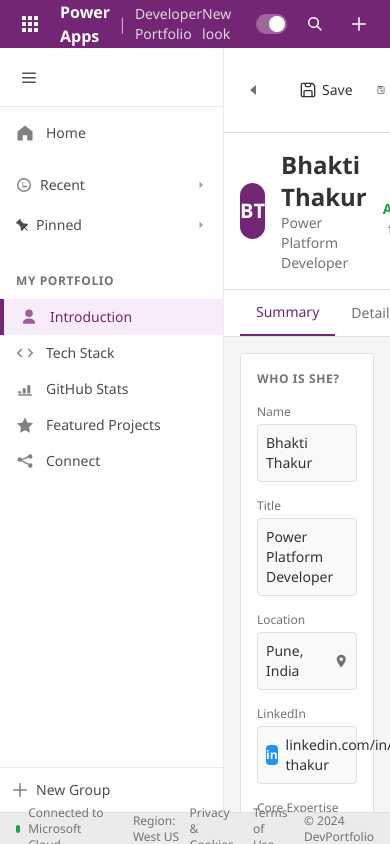
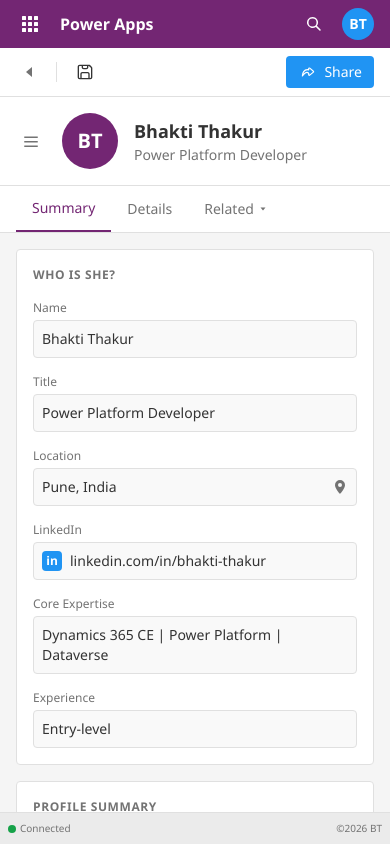
Before and after one commit to bhakti-thakur/Portfolio, a React (Vite) app: page / in a window 390 px wide. Built offline with nearby package versions, Linux system fonts and the light colour scheme.

Commit message:
Added mobile responsiveness

```diff
--- a/src/components/PowerFooter.tsx
+++ b/src/components/PowerFooter.tsx
@@ -1,15 +1,16 @@
 const PowerFooter = () => {
   return (
-    <footer className="h-8 bg-muted border-t border-border flex items-center justify-between px-4 text-xs text-muted-foreground">
-      <div className="flex items-center gap-2">
+    <footer className="h-8 bg-muted border-t border-border flex items-center justify-between px-2 sm:px-4 text-[10px] sm:text-xs text-muted-foreground">
+      <div className="flex items-center gap-1 sm:gap-2">
         <div className="w-2 h-2 rounded-full bg-success"></div>
-        <span>Connected to Microsoft Cloud</span>
-        <span className="mx-2">Region: West US</span>
+        <span className="hidden sm:inline">Connected to Microsoft Cloud</span>
+        <span className="sm:hidden">Connected</span>
+        <span className="hidden md:inline mx-2">Region: West US</span>
       </div>
-      <div className="flex items-center gap-4">
-        <span>Privacy & Cookies</span>
-        <span>Terms of Use</span>
-        <span>© 2024 DevPortfolio</span>
+      <div className="flex items-center gap-2 sm:gap-4">
+        <span className="hidden md:inline">Privacy & Cookies</span>
+        <span className="hidden sm:inline">Terms of Use</span>
+        <span>©2026 BT</span>
       </div>
     </footer>
   );
--- a/src/components/PowerHeader.tsx
+++ b/src/components/PowerHeader.tsx
@@ -19,14 +19,14 @@
 
         <div className="flex items-center gap-2">
           <span className="font-semibold">Power Apps</span>
-          <span className="opacity-60">|</span>
-          <span className="text-sm opacity-80">Developer Portfolio</span>
+          <span className="opacity-60 hidden sm:inline">|</span>
+          <span className="text-sm opacity-80 hidden sm:inline">Developer Portfolio</span>
         </div>
       </div>
 
       <div className="flex items-center gap-3">
         {/* New look toggle */}
-        <div className="flex items-center gap-2 text-sm">
+        <div className="hidden md:flex items-center gap-2 text-sm">
           <span className="opacity-80">New look</span>
           <div className="w-10 h-5 bg-primary-foreground/30 rounded-full relative">
             <div className="absolute right-0.5 top-0.5 w-4 h-4 bg-primary-foreground rounded-full"></div>
@@ -39,22 +39,22 @@
             <path d="M6.5 1a5.5 5.5 0 014.383 8.823l3.647 3.647a.75.75 0 01-1.06 1.06l-3.647-3.647A5.5 5.5 0 116.5 1zm0 1.5a4 4 0 100 8 4 4 0 000-8z"/>
           </svg>
         </button>
-        <button className="p-2 hover:bg-primary-foreground/10 rounded">
+        <button className="hidden sm:block p-2 hover:bg-primary-foreground/10 rounded">
           <svg width="16" height="16" viewBox="0 0 16 16" fill="currentColor">
             <path d="M8 1a.75.75 0 01.75.75v5.5h5.5a.75.75 0 010 1.5h-5.5v5.5a.75.75 0 01-1.5 0v-5.5h-5.5a.75.75 0 010-1.5h5.5v-5.5A.75.75 0 018 1z"/>
           </svg>
         </button>
-        <button className="p-2 hover:bg-primary-foreground/10 rounded">
+        <button className="hidden md:block p-2 hover:bg-primary-foreground/10 rounded">
           <svg width="16" height="16" viewBox="0 0 16 16" fill="currentColor">
             <path d="M1.75 3a.75.75 0 000 1.5h12.5a.75.75 0 000-1.5H1.75zm2 4a.75.75 0 000 1.5h8.5a.75.75 0 000-1.5h-8.5zm2 4a.75.75 0 000 1.5h4.5a.75.75 0 000-1.5h-4.5z"/>
           </svg>
         </button>
-        <button className="p-2 hover:bg-primary-foreground/10 rounded">
+        <button className="hidden lg:block p-2 hover:bg-primary-foreground/10 rounded">
           <svg width="16" height="16" viewBox="0 0 16 16" fill="currentColor">
             <path d="M8 4.5a1.5 1.5 0 110 3 1.5 1.5 0 010-3zM8 9.5a1.5 1.5 0 110 3 1.5 1.5 0 010-3zM8 0a1.5 1.5 0 110 3 1.5 1.5 0 010-3z"/>
           </svg>
         </button>
-        <button className="p-2 hover:bg-primary-foreground/10 rounded">
+        <button className="hidden lg:block p-2 hover:bg-primary-foreground/10 rounded">
           <svg width="16" height="16" viewBox="0 0 16 16" fill="currentColor">
             <path d="M8 0a8 8 0 100 16A8 8 0 008 0zm0 1.5a6.5 6.5 0 110 13 6.5 6.5 0 010-13zM8 5a.75.75 0 01.75.75v3.5a.75.75 0 01-1.5 0v-3.5A.75.75 0 018 5zm0 7a1 1 0 100-2 1 1 0 000 2z"/>
           </svg>
--- a/src/components/PowerSidebar.tsx
+++ b/src/components/PowerSidebar.tsx
@@ -1,9 +1,10 @@
 interface PowerSidebarProps {
   activeSection: string;
   onNavigate: (section: string) => void;
+  onMenuClick?: () => void;
 }
 
-const PowerSidebar = ({ activeSection, onNavigate }: PowerSidebarProps) => {
+const PowerSidebar = ({ activeSection, onNavigate, onMenuClick }: PowerSidebarProps) => {
   const menuItems = [
     { id: "home", label: "Home", icon: "home" },
   ];
@@ -63,7 +64,7 @@
     <aside className="w-56 bg-sidebar border-r border-sidebar-border flex flex-col">
       {/* Menu button */}
       <div className="p-3 border-b border-sidebar-border">
-        <button className="p-2 hover:bg-muted rounded">
+        <button onClick={onMenuClick} className="p-2 hover:bg-muted rounded">
           <svg width="18" height="18" viewBox="0 0 18 18" fill="currentColor" className="text-sidebar-foreground">
             <path d="M2.25 4.5h13.5v1.5H2.25v-1.5zm0 4.5h13.5v1.5H2.25V9zm0 4.5h13.5v1.5H2.25v-1.5z"/>
           </svg>
--- a/src/components/PowerToolbar.tsx
+++ b/src/components/PowerToolbar.tsx
@@ -1,9 +1,44 @@
+import { useState } from "react";
+
 interface PowerToolbarProps {
   title: string;
   subtitle?: string;
+  onMenuClick?: () => void;
 }
 
-const PowerToolbar = ({ title, subtitle }: PowerToolbarProps) => {
+const PowerToolbar = ({ title, subtitle, onMenuClick }: PowerToolbarProps) => {
+  const [shareText, setShareText] = useState("Share");
+
+  const handleShare = async () => {
+    const url = window.location.href;
+    const shareData = {
+      title: "Bhakti Thakur - Power Platform Developer",
+      text: "Check out my developer portfolio",
+      url: url,
+    };
+
+    try {
+      // Check if Web Share API is available (mobile)
+      if (navigator.share && /Android|iPhone|iPad|iPod/i.test(navigator.userAgent)) {
+        await navigator.share(shareData);
+        // Still copy to clipboard as backup
+        await navigator.clipboard.writeText(url);
+      } else {
+        // Desktop: just copy to clipboard
+        await navigator.clipboard.writeText(url);
+      }
+
+      // Show feedback
+      setShareText("Copied");
+      setTimeout(() => setShareText("Share"), 2000);
+    } catch (err) {
+      // Fallback if share is cancelled or clipboard fails
+      if (err instanceof Error && err.name !== 'AbortError') {
+        console.error('Share failed:', err);
+      }
+    }
+  };
+
   return (
     <div className="bg-card border-b border-border">
       {/* Action bar */}
@@ -19,10 +54,10 @@
           <svg width="16" height="16" viewBox="0 0 24 24" fill="currentColor" xmlns="http://www.w3.org/2000/svg">
             <path fill-rule="evenodd" clip-rule="evenodd" d="M18.1716 1C18.702 1 19.2107 1.21071 19.5858 1.58579L22.4142 4.41421C22.7893 4.78929 23 5.29799 23 5.82843V20C23 21.6569 21.6569 23 20 23H4C2.34315 23 1 21.6569 1 20V4C1 2.34315 2.34315 1 4 1H18.1716ZM4 3C3.44772 3 3 3.44772 3 4V20C3 20.5523 3.44772 21 4 21L5 21L5 15C5 13.3431 6.34315 12 8 12L16 12C17.6569 12 19 13.3431 19 15V21H20C20.5523 21 21 20.5523 21 20V6.82843C21 6.29799 20.7893 5.78929 20.4142 5.41421L18.5858 3.58579C18.2107 3.21071 17.702 3 17.1716 3H17V5C17 6.65685 15.6569 8 14 8H10C8.34315 8 7 6.65685 7 5V3H4ZM17 21V15C17 14.4477 16.5523 14 16 14L8 14C7.44772 14 7 14.4477 7 15L7 21L17 21ZM9 3H15V5C15 5.55228 14.5523 6 14 6H10C9.44772 6 9 5.55228 9 5V3Z" fill="currentColor"/>
           </svg>
-          Save
+          <span className="hidden sm:inline">Save</span>
         </button>
 
-        <button className="flex items-center gap-1.5 px-2 py-1 text-sm text-foreground hover:bg-muted rounded">
+        <button className="hidden md:flex items-center gap-1.5 px-2 py-1 text-sm text-foreground hover:bg-muted rounded">
           <svg
             width="18"
             height="18"
@@ -41,14 +76,14 @@
           Save &amp; Close
         </button>
 
-        <button className="flex items-center gap-1.5 px-2 py-1 text-sm text-accent hover:bg-muted rounded">
+        <button className="hidden md:flex items-center gap-1.5 px-2 py-1 text-sm text-accent hover:bg-muted rounded">
           <svg width="14" height="14" viewBox="0 0 14 14" fill="currentColor">
             <path d="M7 1a.5.5 0 01.5.5v5h5a.5.5 0 010 1h-5v5a.5.5 0 01-1 0v-5h-5a.5.5 0 010-1h5v-5A.5.5 0 017 1z"/>
           </svg>
           New
         </button>
 
-        <button className="flex items-center gap-1.5 px-2 py-1 text-sm text-foreground hover:bg-muted rounded">
+        <button className="hidden lg:flex items-center gap-1.5 px-2 py-1 text-sm text-foreground hover:bg-muted rounded">
           <svg width="16" height="16" viewBox="0 0 24 24" fill="none" xmlns="http://www.w3.org/2000/svg">
             <path d="M21 3V8M21 8H16M21 8L18 5.29168C16.4077 3.86656 14.3051 3 12 3C7.02944 3 3 7.02944 3 12C3 16.9706 7.02944 21 12 21C16.2832 21 19.8675 18.008 20.777 14" stroke="currentColor" stroke-width="2" stroke-linecap="round" stroke-linejoin="round"/>
           </svg>
@@ -57,24 +92,38 @@
 
         <div className="flex-1"></div>
 
-        <button className="flex items-center gap-1.5 px-3 py-1.5 text-sm text-primary-foreground bg-accent hover:bg-accent/90 rounded">
+        <button
+          onClick={handleShare}
+          className="flex items-center gap-1.5 px-3 py-1.5 text-sm text-primary-foreground bg-accent hover:bg-accent/90 rounded transition-all"
+        >
           <svg width="20" height="20" viewBox="0 -0.5 25 25" fill="none" xmlns="http://www.w3.org/2000/svg">
-            <path fill-rule="evenodd" clip-rule="evenodd" d="M14.734 15.8974L19.22 12.1374C19.3971 11.9927 19.4998 11.7761 19.4998 11.5474C19.4998 11.3187 19.3971 11.1022 19.22 10.9574L14.734 7.19743C14.4947 6.9929 14.1598 6.94275 13.8711 7.06826C13.5824 7.19377 13.3906 7.47295 13.377 7.78743V9.27043C7.079 8.17943 5.5 13.8154 5.5 16.9974C6.961 14.5734 10.747 10.1794 13.377 13.8154V15.3024C13.3888 15.6178 13.5799 15.8987 13.8689 16.0254C14.158 16.1521 14.494 16.1024 14.734 15.8974Z" stroke="#FFFFFF" stroke-width="1.5" stroke-linecap="round" stroke-linejoin="round"/>
+            <path fillRule="evenodd" clipRule="evenodd" d="M14.734 15.8974L19.22 12.1374C19.3971 11.9927 19.4998 11.7761 19.4998 11.5474C19.4998 11.3187 19.3971 11.1022 19.22 10.9574L14.734 7.19743C14.4947 6.9929 14.1598 6.94275 13.8711 7.06826C13.5824 7.19377 13.3906 7.47295 13.377 7.78743V9.27043C7.079 8.17943 5.5 13.8154 5.5 16.9974C6.961 14.5734 10.747 10.1794 13.377 13.8154V15.3024C13.3888 15.6178 13.5799 15.8987 13.8689 16.0254C14.158 16.1521 14.494 16.1024 14.734 15.8974Z" stroke="#FFFFFF" strokeWidth="1.5" strokeLinecap="round" strokeLinejoin="round"/>
           </svg>
-          Share
+          {shareText}
         </button>
       </div>
 
       {/* Title bar */}
       <div className="flex items-center gap-4 px-4 py-4">
+        {/* Mobile menu button */}
+        <button
+          onClick={onMenuClick}
+          className="md:hidden p-1.5 hover:bg-muted rounded text-muted-foreground"
+          aria-label="Open navigation menu"
+        >
+          <svg width="18" height="18" viewBox="0 0 18 18" fill="currentColor">
+            <path d="M2.25 4.5h13.5v1.5H2.25v-1.5zm0 4.5h13.5v1.5H2.25V9zm0 4.5h13.5v1.5H2.25v-1.5z"/>
+          </svg>
+        </button>
+
         <div className="w-14 h-14 rounded-full bg-primary flex items-center justify-center text-primary-foreground text-xl font-semibold">
           BT
         </div>
         <div className="flex-1">
-          <h1 className="text-2xl font-semibold text-foreground">{title}</h1>
+          <h1 className="text-lg sm:text-2xl font-semibold text-foreground">{title}</h1>
           {subtitle && <p className="text-sm text-muted-foreground">{subtitle}</p>}
         </div>
-        <div className="flex items-center gap-6 text-sm">
+        <div className="hidden sm:flex items-center gap-6 text-sm">
           <div className="text-center">
             <div className="text-muted-foreground text-xs uppercase tracking-wide">STATUS</div>
             <div className="font-semibold text-success">Available for Hire</div>
--- a/src/components/sections/FeaturedProjectsSection.tsx
+++ b/src/components/sections/FeaturedProjectsSection.tsx
@@ -25,9 +25,9 @@
 
             <div className="space-y-4">
               {projects.map((project, index) => (
-                <div key={index} className="border border-border rounded p-4">
-                  <div className="flex items-start gap-3">
-                    <div className={`w-6 h-6 rounded ${project.color} flex items-center justify-center text-primary-foreground text-xs font-bold`}>
+                <div key={index} className="border border-border rounded p-4 sm:overflow-hidden hover:shadow-lg transition-shadow">
+                  <div className="flex items-start gap-3 ">
+                    <div className={`hidden sm:flex w-6 h-6 rounded-full ${project.color} items-center justify-center text-primary-foreground text-xs font-bold`}>
                       {project.name.charAt(0)}
                     </div>
                     <div className="flex-1">
--- a/src/pages/Index.tsx
+++ b/src/pages/Index.tsx
@@ -8,12 +8,15 @@
 import FeaturedProjectsSection from "@/components/sections/FeaturedProjectsSection";
 import GitHubStatsSection from "@/components/sections/GitHubStatsSection";
 import ConnectSection from "@/components/sections/ConnectSection";
+import { Sheet, SheetContent, SheetTrigger } from "@/components/ui/sheet";
 
 const Index = () => {
   const [activeSection, setActiveSection] = useState("basic-info");
+  const [isSidebarOpen, setIsSidebarOpen] = useState(false);
 
   const handleNavigate = (section: string) => {
     setActiveSection(section === "home" ? "basic-info" : section);
+    setIsSidebarOpen(false); // Close drawer on mobile after navigation
   };
 
   const renderSection = () => {
@@ -38,12 +41,26 @@
       <PowerHeader />
 
       <div className="flex flex-1 overflow-hidden">
-        <PowerSidebar activeSection={activeSection} onNavigate={handleNavigate} />
+        {/* Desktop Sidebar - always visible on md and up */}
+        <div className="hidden md:block">
+          <PowerSidebar activeSection={activeSection} onNavigate={handleNavigate} onMenuClick={() => {}} />
+        </div>
+
+        {/* Mobile Sidebar Drawer */}
+        <Sheet open={isSidebarOpen} onOpenChange={setIsSidebarOpen}>
+          <SheetTrigger asChild className="md:hidden">
+            {/* Hidden trigger - activated by menu button in toolbar */}
+          </SheetTrigger>
+          <SheetContent side="left" className="w-56 p-0">
+            <PowerSidebar activeSection={activeSection} onNavigate={handleNavigate} onMenuClick={() => setIsSidebarOpen(false)} />
+          </SheetContent>
+        </Sheet>
 
         <div className="flex-1 flex flex-col overflow-hidden">
           <PowerToolbar
             title="Bhakti Thakur"
             subtitle="Power Platform Developer"
+            onMenuClick={() => setIsSidebarOpen(true)}
           />
 
           <main className="flex-1 overflow-y-auto p-4">
```
Also changed, not shown: src/components/sections/GitHubStatsSection.tsx (+5 -5 lines).
